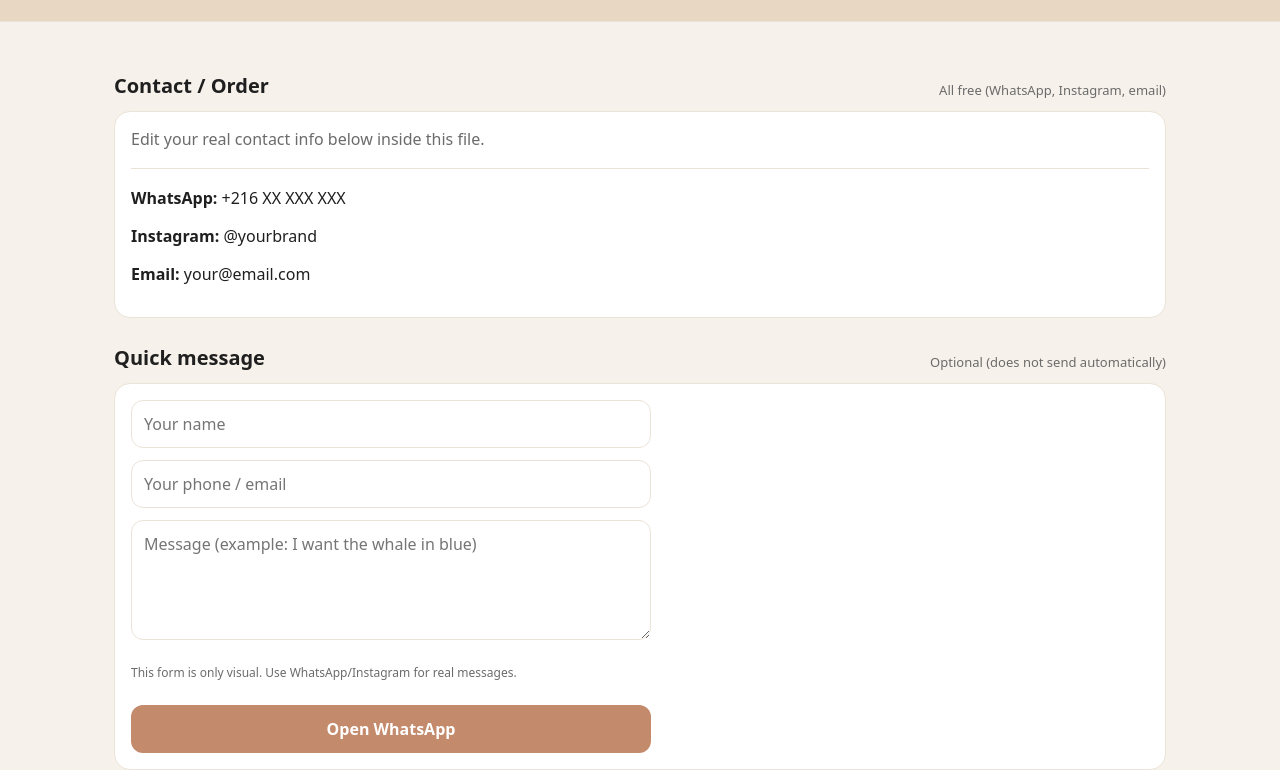
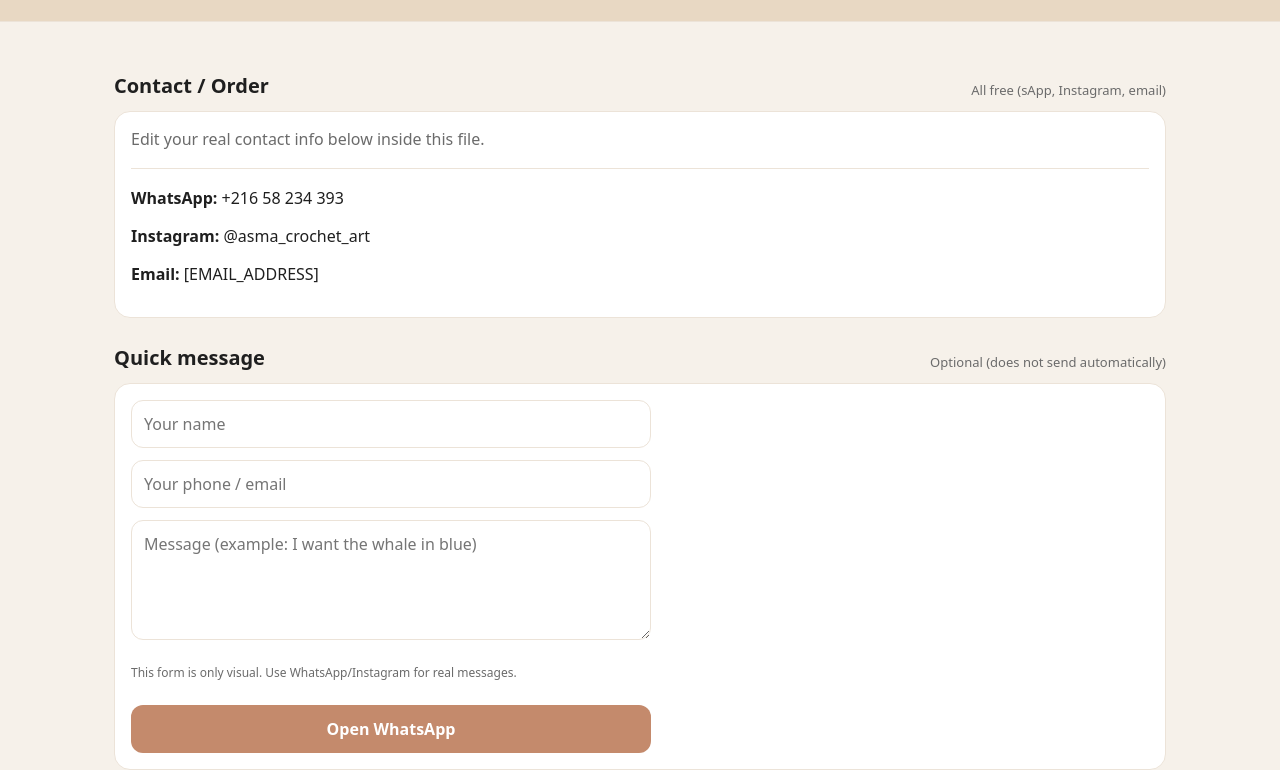
Before and after one commit to anasblel/crochet-store, a plain HTML site: page contact.html in a window 1280 px wide. Shown: the part 69-839 px from the top of the page. Drawn offline with Linux system fonts and the light colour scheme.

Commit message:
Fix workflow location and update contact info

```diff
--- a/contact.html
+++ b/contact.html
@@ -1,11 +1,13 @@
 <!doctype html>
 <html lang="en">
+
 <head>
   <meta charset="utf-8" />
   <meta name="viewport" content="width=device-width, initial-scale=1" />
   <title>Contact • Handmade Crochet</title>
   <link rel="stylesheet" href="style.css" />
 </head>
+
 <body>
   <header>
     <div class="container topbar">
@@ -24,7 +26,7 @@
   <main class="container">
     <div class="section-title">
       <h2>Contact / Order</h2>
-    <p>All free (WhatsApp, Instagram, email)</p>
+      <p>All free (sApp, Instagram, email)</p>
     </div>
 
     <div class="card">
@@ -32,9 +34,9 @@
         Edit your real contact info below inside this file.
       </p>
       <hr />
-    <p><b>WhatsApp:</b> +216 XX XXX XXX</p>
-    <p><b>Instagram:</b> @yourbrand</p>
-    <p><b>Email:</b> your@email.com</p>
+      <p><b>WhatsApp:</b> +216 58 234 393</p>
+      <p><b>Instagram:</b> @asma_crochet_art</p>
+      <p><b>Email:</b> [EMAIL_ADDRESS]</p>
     </div>
 
     <div class="section-title">
@@ -63,4 +65,5 @@
     document.getElementById("y").textContent = new Date().getFullYear();
   </script>
 </body>
+
 </html>
```
Also changed, not shown: 2 other files. Lines whose indentation alone changed are shown as unchanged.
